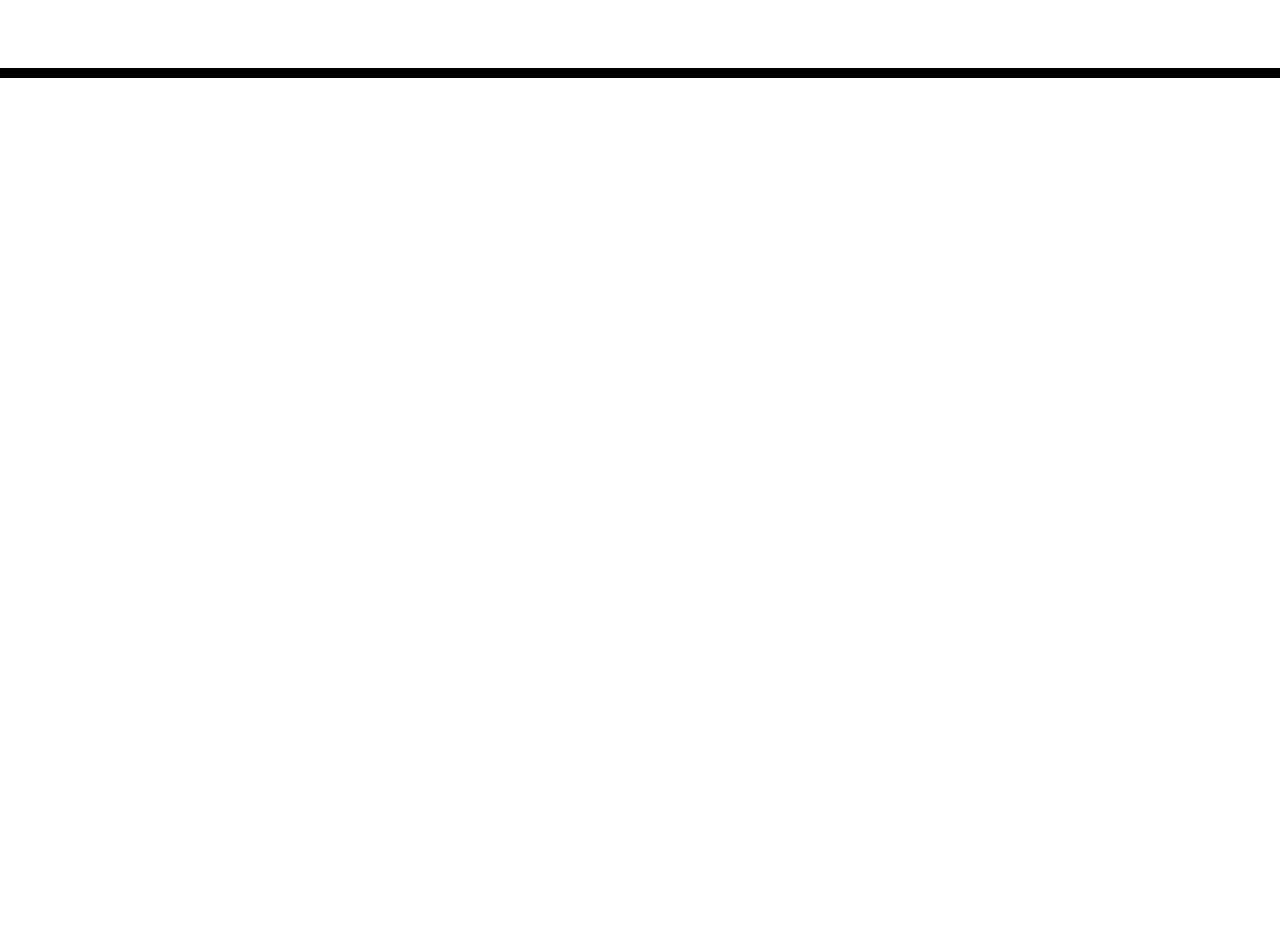
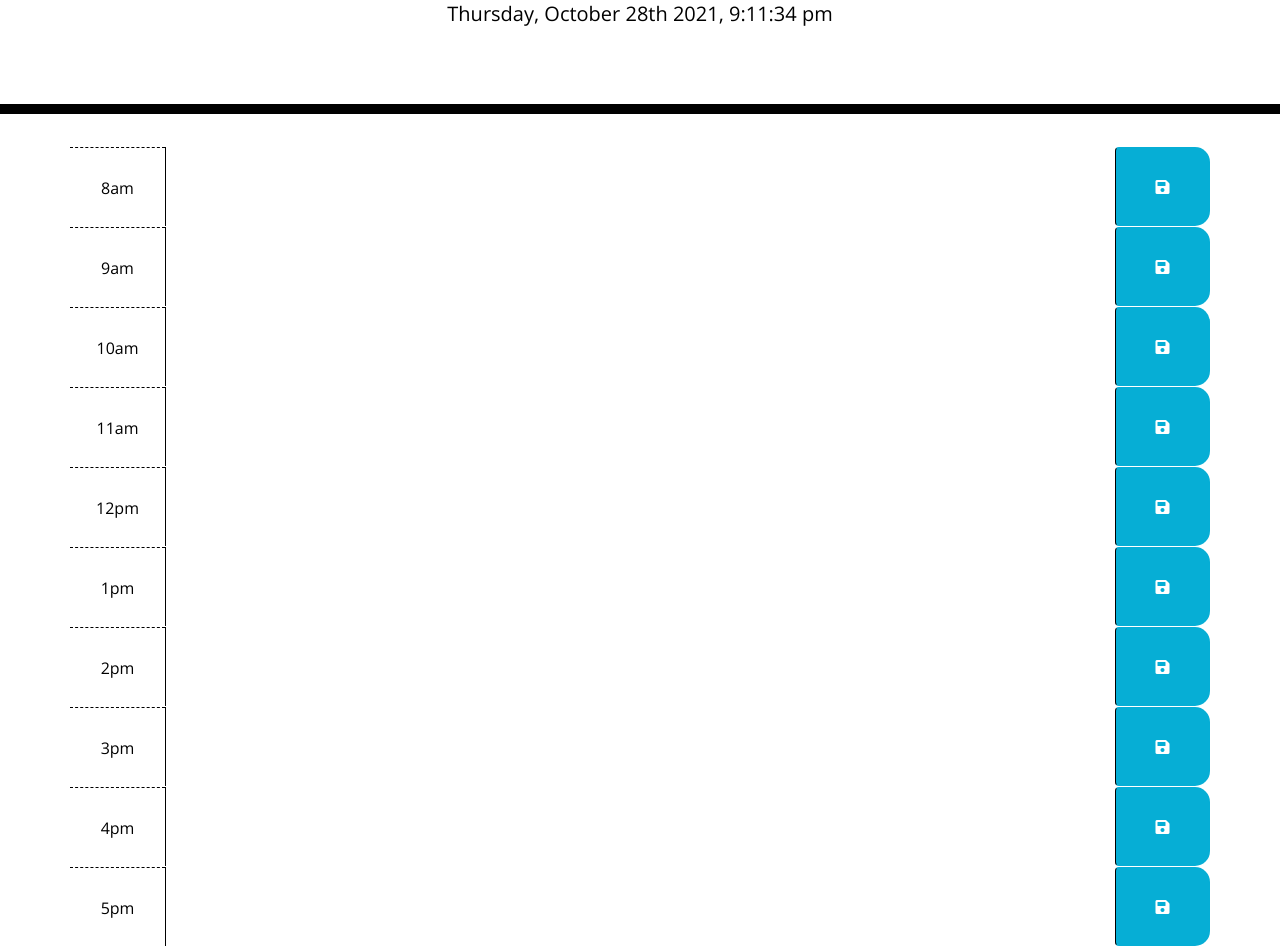
Before and after one commit to JLIB047/WorkDayScheduler, a plain HTML site: page index.html in a window 1280 px wide. Shown: the part 190-1136 px from the top of the page. Before the commit the page ends 800 px from the top, so only its background shows below. Drawn offline with nearby package versions, Linux system fonts and the light colour scheme; files that its build step writes are made by us from their sources.

Commit message:
live time + HTML

```diff
--- a/Develop/script.js
+++ b/Develop/script.js
@@ -0,0 +1,23 @@
+//Display Date and Time
+var today = window.setInterval(function (){
+    $("#currentDay").html(moment().format('dddd, MMMM Do YYYY, h:mm:ss a'))
+}, 1000);
+
+$(document).ready(function(){
+    //savebtn click listener
+    $("#saveBtn").on("click", function(){
+        //get nearby values of the desciption in Jquery
+        var text = $(this).siblings(".description").val();
+        var time = $(this).parent().attr("id");
+        //save text in local storage
+        localStorage.setItem(text,time);
+
+
+    })
+
+    //check the time and add the classes for background indicators
+    // as the day goes by the List will update background colors
+
+
+    // get items from local storage
+})
--- a/index.html
+++ b/index.html
@@ -18,7 +18,7 @@
       href="https://fonts.googleapis.com/css?family=Open+Sans&display=swap"
       rel="stylesheet"
     />
-    <link rel="stylesheet" href="style.css" />
+    <link rel="stylesheet" href="./Develop/style.css" />
     <title>Work Day Scheduler</title>
   </head>
 
@@ -29,10 +29,100 @@
       <p id="currentDay" class="lead"></p>
     </header>
     <div class="container">
-      <!-- Timeblocks go here -->
+
+      <div class="row time-block" id="hour8">
+        <div class="col-md-1 hour">
+          8am
+        </div>
+        <textarea class="col-md-10 description">
+        </textarea>
+        <button class="btn saveBtn col-md-1"><i class="fas fa-save"></i></button>
+      </div>
+
+      <div class="row time-block" id="hour9">
+        <div class="col-md-1 hour">
+          9am
+        </div>
+        <textarea class="col-md-10 description">
+        </textarea>
+        <button class="btn saveBtn col-md-1"><i class="fas fa-save"></i></button>
+      </div>
+
+      <div class="row time-block" id="hour10">
+        <div class="col-md-1 hour">
+          10am
+        </div>
+        <textarea class="col-md-10 description">
+        </textarea>
+        <button class="btn saveBtn col-md-1"><i class="fas fa-save"></i></button>
+      </div>
+
+      <div class="row time-block" id="hour11">
+        <div class="col-md-1 hour">
+          11am
+        </div>
+        <textarea class="col-md-10 description">
+        </textarea>
+        <button class="btn saveBtn col-md-1"><i class="fas fa-save"></i></button>
+      </div>
+
+      <div class="row time-block" id="hour12">
+        <div class="col-md-1 hour">
+          12pm
+        </div>
+        <textarea class="col-md-10 description">
+        </textarea>
+        <button class="btn saveBtn col-md-1"><i class="fas fa-save"></i></button>
+      </div>
+
+      <div class="row time-block" id="hour13">
+        <div class="col-md-1 hour">
+          1pm
+        </div>
+        <textarea class="col-md-10 description">
+        </textarea>
+        <button class="btn saveBtn col-md-1"><i class="fas fa-save"></i></button>
+      </div>
+
+      <div class="row time-block" id="hour14">
+        <div class="col-md-1 hour">
+          2pm
+        </div>
+        <textarea class="col-md-10 description">
+        </textarea>
+        <button class="btn saveBtn col-md-1"><i class="fas fa-save"></i></button>
+      </div>
+
+      <div class="row time-block" id="hour15">
+        <div class="col-md-1 hour">
+          3pm
+        </div>
+        <textarea class="col-md-10 description">
+        </textarea>
+        <button class="btn saveBtn col-md-1"><i class="fas fa-save"></i></button>
+      </div>
+
+      <div class="row time-block" id="hour16">
+        <div class="col-md-1 hour">
+          4pm
+        </div>
+        <textarea class="col-md-10 description">
+        </textarea>
+        <button class="btn saveBtn col-md-1"><i class="fas fa-save"></i></button>
+      </div>
+
+      <div class="row time-block" id="hour17">
+        <div class="col-md-1 hour">
+          5pm
+        </div>
+        <textarea class="col-md-10 description">
+        </textarea>
+        <button class="btn saveBtn col-md-1"><i class="fas fa-save"></i></button>
+      </div>
+
     </div>
-
     <script src="https://code.jquery.com/jquery-3.4.1.min.js"></script>
     <script src="https://cdnjs.cloudflare.com/ajax/libs/moment.js/2.24.0/moment.min.js"></script>
+    <script src="./Develop/script.js"></script>
   </body>
 </html>
```
